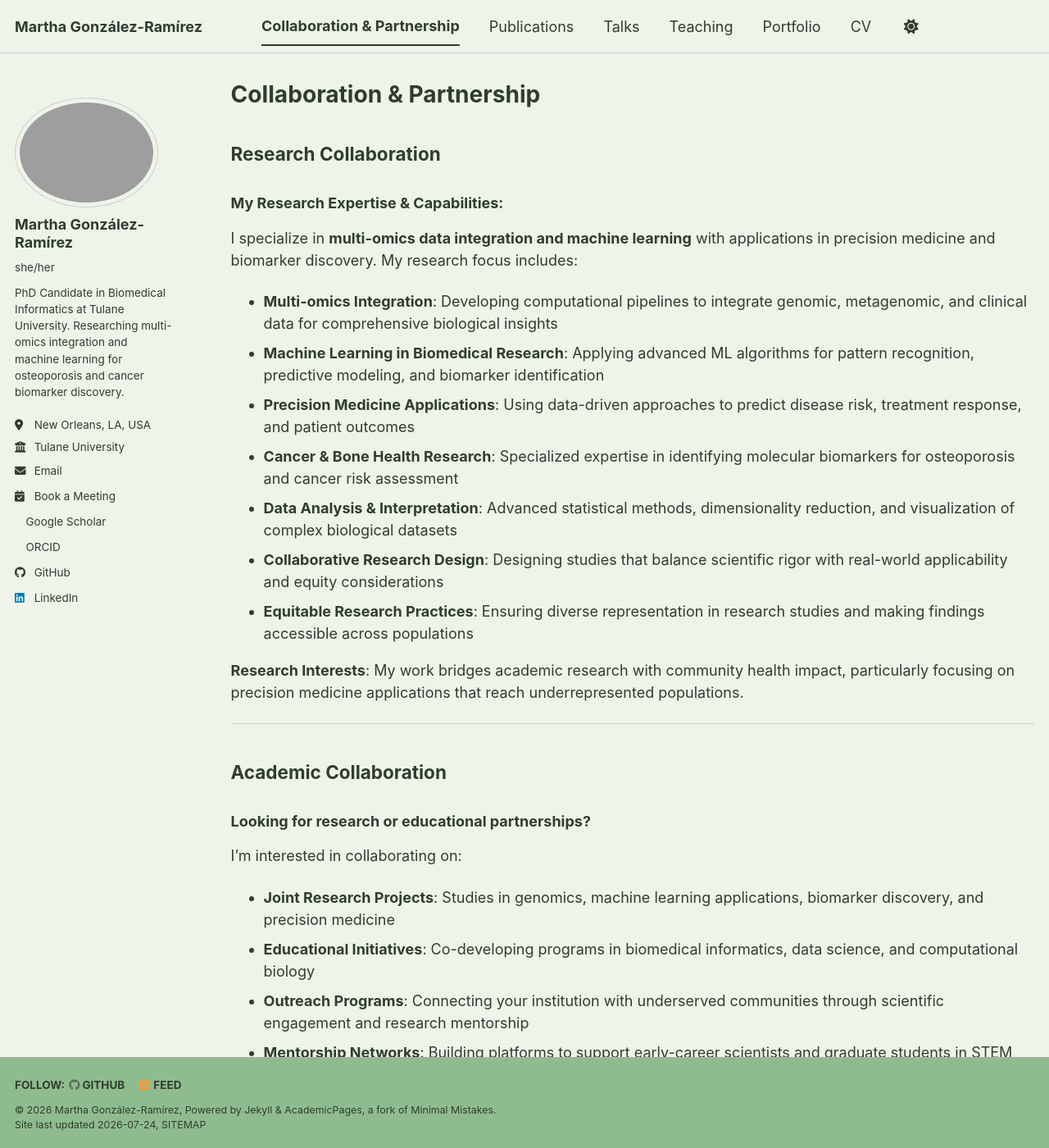
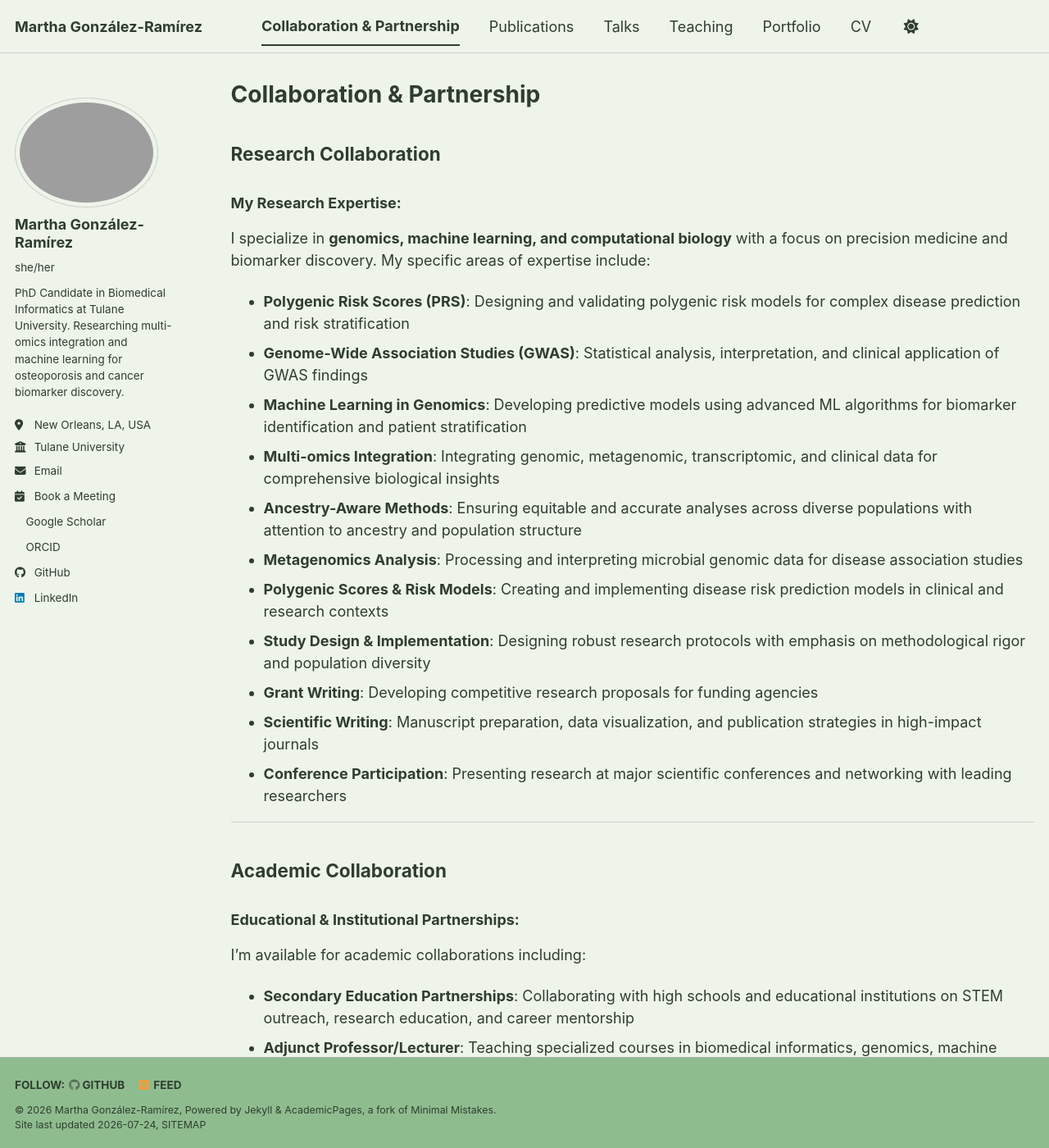
Before and after one commit to migonzalezr/migonzalezr.github.io, a Jekyll site: the page built from _pages/collaboration.md, in a window 1280 px wide and 1400 px high. Shown: the whole window at 82% size. Built offline with Jekyll 4.4.1, drawn with Linux system fonts in a browser that asks for light colours; a style sheet for code colours, icons or effects is not loaded; some of the changed text lies outside the part shown.

Commit message:
Reorganize Collaboration page - Research first, then Academic, then Institution/Team. Add specific research expertise

```diff
--- a/_pages/collaboration.md
+++ b/_pages/collaboration.md
@@ -7,54 +7,57 @@ author_profile: true
 
 ## Research Collaboration
 
-### My Research Expertise & Capabilities:
+### My Research Expertise:
 
-I specialize in **multi-omics data integration and machine learning** with applications in precision medicine and biomarker discovery. My research focus includes:
+I specialize in **genomics, machine learning, and computational biology** with a focus on precision medicine and biomarker discovery. My specific areas of expertise include:
 
-- **Multi-omics Integration**: Developing computational pipelines to integrate genomic, metagenomic, and clinical data for comprehensive biological insights
-- **Machine Learning in Biomedical Research**: Applying advanced ML algorithms for pattern recognition, predictive modeling, and biomarker identification
-- **Precision Medicine Applications**: Using data-driven approaches to predict disease risk, treatment response, and patient outcomes
-- **Cancer & Bone Health Research**: Specialized expertise in identifying molecular biomarkers for osteoporosis and cancer risk assessment
-- **Data Analysis & Interpretation**: Advanced statistical methods, dimensionality reduction, and visualization of complex biological datasets
-- **Collaborative Research Design**: Designing studies that balance scientific rigor with real-world applicability and equity considerations
-- **Equitable Research Practices**: Ensuring diverse representation in research studies and making findings accessible across populations
-
-**Research Interests**: My work bridges academic research with community health impact, particularly focusing on precision medicine applications that reach underrepresented populations.
+- **Polygenic Risk Scores (PRS)**: Designing and validating polygenic risk models for complex disease prediction and risk stratification
+- **Genome-Wide Association Studies (GWAS)**: Statistical analysis, interpretation, and clinical application of GWAS findings
+- **Machine Learning in Genomics**: Developing predictive models using advanced ML algorithms for biomarker identification and patient stratification
+- **Multi-omics Integration**: Integrating genomic, metagenomic, transcriptomic, and clinical data for comprehensive biological insights
+- **Ancestry-Aware Methods**: Ensuring equitable and accurate analyses across diverse populations with attention to ancestry and population structure
+- **Metagenomics Analysis**: Processing and interpreting microbial genomic data for disease association studies
+- **Polygenic Scores & Risk Models**: Creating and implementing disease risk prediction models in clinical and research contexts
+- **Study Design & Implementation**: Designing robust research protocols with emphasis on methodological rigor and population diversity
+- **Grant Writing**: Developing competitive research proposals for funding agencies
+- **Scientific Writing**: Manuscript preparation, data visualization, and publication strategies in high-impact journals
+- **Conference Participation**: Presenting research at major scientific conferences and networking with leading researchers
 
 ---
 
 ## Academic Collaboration
 
-### Looking for research or educational partnerships?
+### Educational & Institutional Partnerships:
 
-I'm interested in collaborating on:
+I'm available for academic collaborations including:
 
-- **Joint Research Projects**: Studies in genomics, machine learning applications, biomarker discovery, and precision medicine
-- **Educational Initiatives**: Co-developing programs in biomedical informatics, data science, and computational biology
-- **Outreach Programs**: Connecting your institution with underserved communities through scientific engagement and research mentorship
-- **Mentorship Networks**: Building platforms to support early-career scientists and graduate students in STEM fields
-- **Workshops & Seminars**: Delivering specialized talks on research methodology, data analysis, and scientific communication
-- **Diversity & Inclusion in Research**: Designing and implementing programs to increase representation in STEM research
+- **Secondary Education Partnerships**: Collaborating with high schools and educational institutions on STEM outreach, research education, and career mentorship
+- **Adjunct Professor/Lecturer**: Teaching specialized courses in biomedical informatics, genomics, machine learning, and research methods
+- **Research Assistant Supervision**: Mentoring and training undergraduate and graduate students in genomics research
+- **Curriculum Development**: Co-designing science curricula that integrate research, equity, and community engagement
+- **Educational Seminars & Workshops**: Delivering lectures on genomics, data science, research methodology, and scientific communication
+- **Student Mentorship Programs**: Guiding early-career scientists from diverse backgrounds toward successful research careers
 
 ---
 
 ## Growing Your Team or Institution?
 
-### If you're building, scaling, or transforming:
+### If you're building or scaling your research programs:
 
 I can support with:
 
-- **Program Design & Implementation**: Creating sustainable, measurable outreach and education initiatives rooted in research excellence
-- **Strategic Leadership**: Visioning and planning for research impact, innovation, and community engagement
-- **Team Building & Mentorship**: Recruiting, developing, and retaining talented scientists and educators
-- **Community Partnerships**: Establishing authentic relationships with underserved populations based on trust and equity
-- **Capacity Building**: Training teams in scientific communication, inclusive mentorship, research ethics, and community engagement
-- **Impact Measurement**: Designing evaluation frameworks to assess research outcomes, reach, and long-term societal impact
+- **Program Design & Implementation**: Creating sustainable research initiatives and translational pipelines
+- **Strategic Research Leadership**: Visioning, planning, and leading research direction and innovation
+- **Team Building & Mentorship**: Recruiting and developing talented researchers and educators
+- **Research Infrastructure**: Establishing data analysis workflows, computational platforms, and lab operations
+- **Community & Institutional Partnerships**: Building bridges between research institutions and communities
+- **Capacity Building**: Training teams in cutting-edge methods, bioinformatics, and research excellence
+- **Impact Measurement**: Designing frameworks to evaluate research output, reach, and real-world impact
 
 ---
 
 ## Let's Connect
 
-I'm open to collaborations that align with my passion for equitable science, innovation, and developing the next generation of researchers. Whether you represent an academic institution, research organization, healthcare system, or community-focused initiative, I'd love to explore how we can work together.
+I'm open to meaningful research collaborations and academic partnerships that align with my passion for rigorous science, innovation, and equitable research practices. Whether you're an academic institution, research organization, educational initiative, or healthcare system, I'd love to explore how we can work together.
 
-**Interested in partnering?** Feel free to reach out via [email](mailto:migonzalezr23@gmail.com) with your ideas and how you envision collaboration.
+**Interested in collaborating?** Feel free to reach out via [email](mailto:migonzalezr23@gmail.com) with your ideas and vision for partnership.
```
